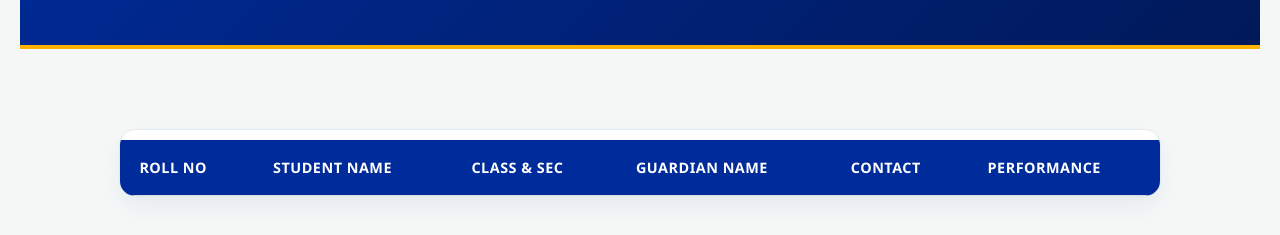
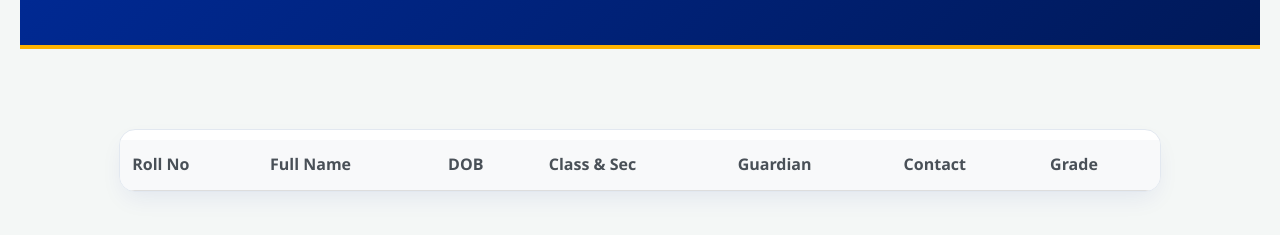
Before and after one commit to phanindraj/saitechnoschool, a website: page students.html in a window 1280 px wide. Shown: the part 273-508 px from the top of the page. Drawn offline with nearby package versions, Linux system fonts and the light colour scheme; no server answers.

Commit message:
Update students.html

```diff
--- a/students.html
+++ b/students.html
@@ -48,23 +48,25 @@
 
   <section class="directory-section">
     <div class="table-container">
-      <table class="data-table">
+      <table>
     <thead>
       <tr>
         <th>Roll No</th>
-            <th>Student Name</th>
+        <th>Full Name</th>
+        <th>DOB</th>
         <th>Class & Sec</th>
-            <th>Guardian Name</th>
+        <th>Guardian</th>
         <th>Contact</th>
-            <th>Performance</th>
+        <th>Grade</th>
       </tr>
     </thead>
     <tbody id="studentTableBody">
       <tr>
-            <td colspan="6" style="text-align: center; padding: 2rem;">Loading student data...</td>
+        <td colspan="7" class="status-msg">Loading records from server...</td>
       </tr>
     </tbody>
   </table>
+
     </div>
   </section>
 
```
Lines whose indentation alone changed are shown as unchanged.
